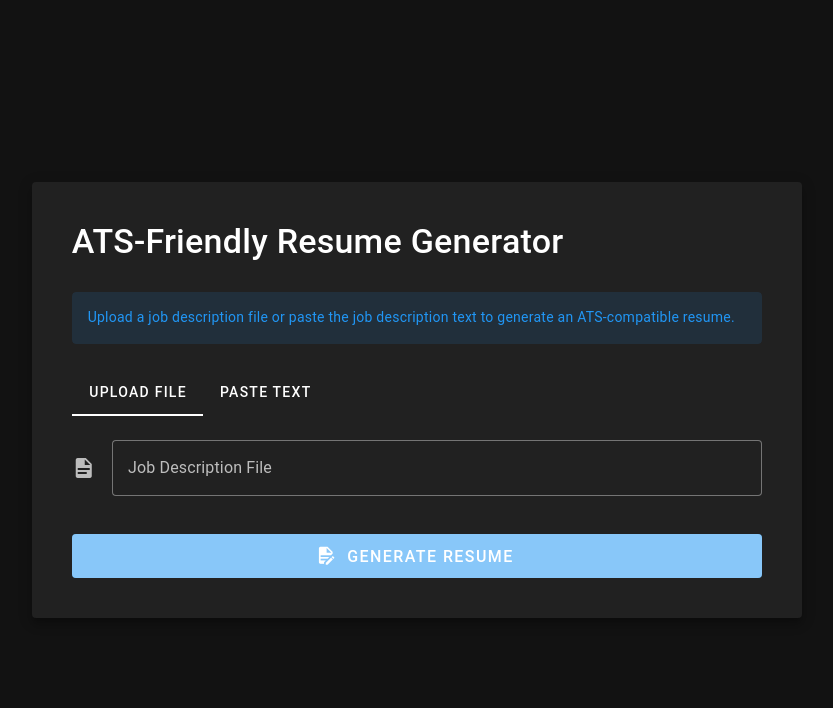
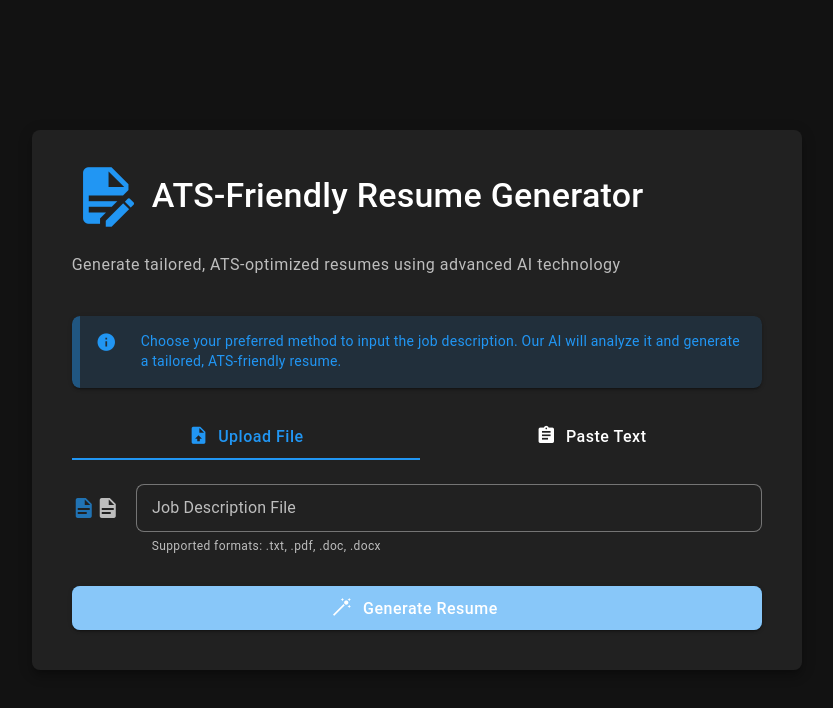
Before and after one commit to RohitSen1235/ResumeGen, a Vue app in the folder frontend/: page / in a window 1280 px wide. Shown: the top 708 px of the page, without its empty margins (223-1056 px from the left). Built offline with nearby package versions, Linux system fonts and the light colour scheme.

Commit message:
Improved UI

```diff
--- a/frontend/src/components/ResumeBuilder.vue
+++ b/frontend/src/components/ResumeBuilder.vue
@@ -2,43 +2,81 @@
   <v-container class="fill-height">
     <v-row align="center" justify="center">
       <v-col cols="12" sm="10" md="8">
-        <v-card class="mx-auto pa-6" elevation="8">
-          <v-card-title class="text-h4 mb-4">
+        <v-card class="mx-auto pa-6" elevation="8" rounded="lg">
+          <v-card-title class="text-h4 mb-4 d-flex align-center">
+            <v-icon icon="mdi-file-document-edit" size="x-large" class="mr-3" color="primary"></v-icon>
             ATS-Friendly Resume Generator
           </v-card-title>
+
+          <v-card-subtitle class="text-body-1 mb-6">
+            Generate tailored, ATS-optimized resumes using advanced AI technology
+          </v-card-subtitle>
 
           <v-card-text>
             <v-alert
               color="info"
               variant="tonal"
               class="mb-6"
+              border="start"
+              elevation="2"
             >
-              Upload a job description file or paste the job description text to generate an ATS-compatible resume.
+              <template v-slot:prepend>
+                <v-icon icon="mdi-information" class="mr-2"></v-icon>
+              </template>
+              Choose your preferred method to input the job description. Our AI will analyze it and generate a tailored, ATS-friendly resume.
             </v-alert>
 
-            <v-tabs v-model="activeTab" class="mb-6">
-              <v-tab value="file">Upload File</v-tab>
-              <v-tab value="text">Paste Text</v-tab>
+            <v-tabs
+              v-model="activeTab"
+              class="mb-6"
+              color="primary"
+              grow
+            >
+              <v-tab value="file" class="text-body-1">
+                <v-icon icon="mdi-file-upload" class="mr-2"></v-icon>
+                Upload File
+              </v-tab>
+              <v-tab value="text" class="text-body-1">
+                <v-icon icon="mdi-clipboard-text" class="mr-2"></v-icon>
+                Paste Text
+              </v-tab>
             </v-tabs>
 
             <v-window v-model="activeTab">
               <v-window-item value="file">
+                <v-hover v-slot="{ isHovering, props }">
                   <v-file-input
+                    v-bind="props"
                     v-model="file"
                     :rules="[v => !!v || (activeTab === 'file' && 'Job description file is required')]"
                     accept=".txt,.pdf,.doc,.docx"
-                  placeholder="Select a job description file"
+                    placeholder="Drag and drop a file or click to browse"
                     prepend-icon="mdi-file-document"
                     label="Job Description File"
                     :error-messages="errorMessage"
                     @update:model-value="clearError"
                     variant="outlined"
                     class="mb-4"
-                ></v-file-input>
+                    :class="{ 'elevation-3': isHovering }"
+                    density="comfortable"
+                    :hint="'Supported formats: .txt, .pdf, .doc, .docx'"
+                    persistent-hint
+                  >
+                    <template v-slot:prepend>
+                      <v-tooltip location="top" text="Upload a job description file">
+                        <template v-slot:activator="{ props }">
+                          <v-icon v-bind="props" icon="mdi-file-document" color="primary"></v-icon>
+                        </template>
+                      </v-tooltip>
+                    </template>
+                  </v-file-input>
+                </v-hover>
               </v-window-item>
 
               <v-window-item value="text">
+                <v-hover v-slot="{ isHovering, props }">
                   <v-textarea
+                    v-bind="props"
                     v-model="jobDescriptionText"
                     :rules="[v => !!v || (activeTab === 'text' && 'Job description text is required')]"
                     label="Job Description Text"
@@ -48,29 +86,56 @@
                     variant="outlined"
                     rows="8"
                     class="mb-4"
-                ></v-textarea>
+                    :class="{ 'elevation-3': isHovering }"
+                    density="comfortable"
+                    :hint="'Copy and paste the job description from any source'"
+                    persistent-hint
+                  >
+                    <template v-slot:prepend>
+                      <v-tooltip location="top" text="Paste job description text">
+                        <template v-slot:activator="{ props }">
+                          <v-icon v-bind="props" icon="mdi-clipboard-text" color="primary"></v-icon>
+                        </template>
+                      </v-tooltip>
+                    </template>
+                  </v-textarea>
+                </v-hover>
               </v-window-item>
             </v-window>
 
+            <v-tooltip
+              location="top"
+              text="Generate an ATS-optimized resume based on the job description"
+            >
+              <template v-slot:activator="{ props }">
                 <v-btn
+                  v-bind="props"
                   color="primary"
                   size="large"
                   block
                   :loading="loading"
                   :disabled="!isInputValid"
                   @click="generateResume"
-              prepend-icon="mdi-file-document-edit"
+                  class="mt-4 elevation-2"
+                  rounded="lg"
                 >
-              Generate Resume
+                  <template v-slot:prepend>
+                    <v-icon icon="mdi-magic-staff"></v-icon>
+                  </template>
+                  {{ loading ? 'Generating Resume...' : 'Generate Resume' }}
                 </v-btn>
+              </template>
+            </v-tooltip>
 
             <v-expand-transition>
               <v-card
                 v-if="generatedResume"
                 class="mt-6"
                 variant="outlined"
+                elevation="3"
+                rounded="lg"
               >
-                <v-card-title class="d-flex align-center">
+                <v-card-title class="d-flex align-center pa-4 bg-primary text-white rounded-t-lg">
                   <v-icon icon="mdi-file-check" class="mr-2"></v-icon>
                   Generated Resume
                 </v-card-title>
@@ -80,23 +145,45 @@
                     {{ generatedResume }}
                   </div>
                 </v-card-text>
-                <v-card-actions>
+                <v-divider></v-divider>
+                <v-card-actions class="pa-4">
+                  <v-tooltip location="top" text="Copy resume to clipboard">
+                    <template v-slot:activator="{ props }">
                       <v-btn
+                        v-bind="props"
                         color="primary"
-                    variant="text"
+                        variant="tonal"
                         prepend-icon="mdi-content-copy"
                         @click="copyToClipboard"
+                        class="mr-2"
                       >
                         Copy to Clipboard
                       </v-btn>
+                    </template>
+                  </v-tooltip>
+
+                  <v-tooltip location="top" text="Download resume as a text file">
+                    <template v-slot:activator="{ props }">
                       <v-btn
+                        v-bind="props"
                         color="primary"
-                    variant="text"
+                        variant="tonal"
                         prepend-icon="mdi-download"
                         @click="downloadResume"
                       >
-                    Download
+                        Download Resume
                       </v-btn>
+                    </template>
+                  </v-tooltip>
+
+                  <v-snackbar
+                    v-model="showCopySuccess"
+                    color="success"
+                    timeout="2000"
+                    location="top"
+                  >
+                    Resume copied to clipboard!
+                  </v-snackbar>
                 </v-card-actions>
               </v-card>
             </v-expand-transition>
@@ -118,6 +205,7 @@ const loading = ref(false)
 const generatedResume = ref('')
 const errorMessage = ref('')
 const jobTitle = ref('')
+const showCopySuccess = ref(false)
 
 const isInputValid = computed(() => {
   return activeTab.value === 'file' ? !!file.value : !!jobDescriptionText.value.trim()
@@ -130,6 +218,7 @@ const clearError = () => {
 const copyToClipboard = async () => {
   try {
     await navigator.clipboard.writeText(generatedResume.value)
+    showCopySuccess.value = true
   } catch (err) {
     console.error('Failed to copy text: ', err)
   }
@@ -196,8 +285,40 @@ const generateResume = async () => {
   font-family: 'Roboto Mono', monospace;
   background-color: rgb(var(--v-theme-surface-variant));
   padding: 16px;
-  border-radius: 4px;
+  border-radius: 8px;
   max-height: 400px;
   overflow-y: auto;
+  line-height: 1.6;
+  font-size: 0.95rem;
+}
+
+.v-card {
+  transition: transform 0.2s ease-in-out;
+}
+
+.v-card:hover {
+  transform: translateY(-2px);
+}
+
+.v-btn {
+  text-transform: none;
+  letter-spacing: 0.5px;
+  font-weight: 500;
+}
+
+.v-file-input, .v-textarea {
+  transition: all 0.2s ease-in-out;
+}
+
+:deep(.v-field) {
+  border-radius: 8px;
+}
+
+.v-card-title {
+  letter-spacing: 0.5px;
+}
+
+.v-alert {
+  border-radius: 8px;
 }
 </style>
```
Lines whose indentation alone changed are shown as unchanged.
